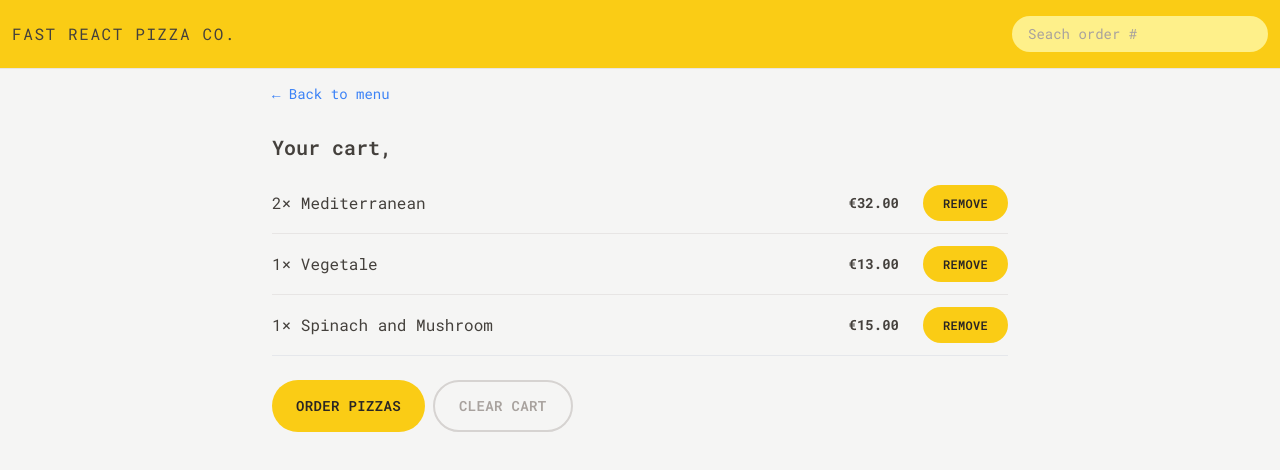
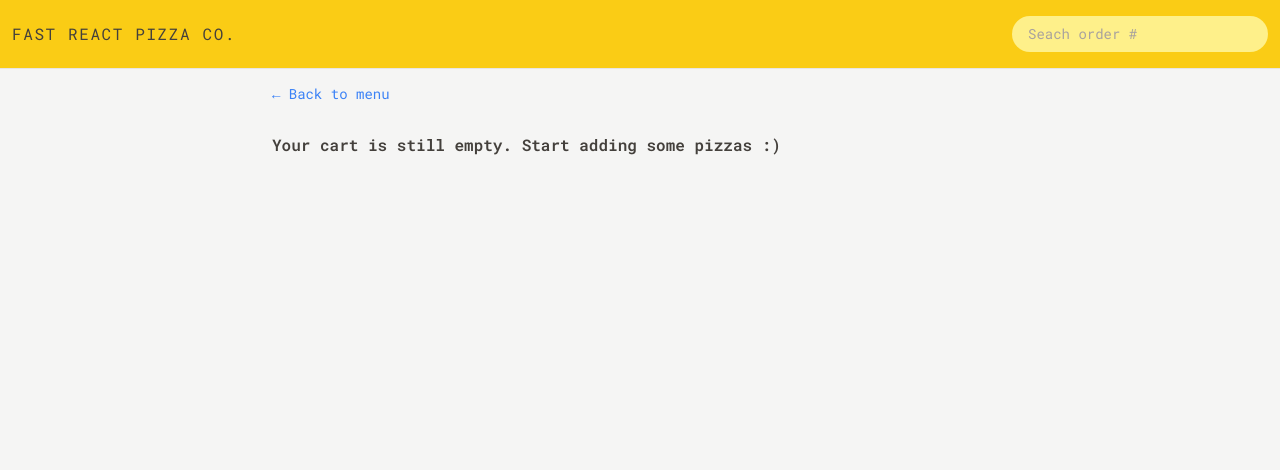
Before and after one commit to jeffreyaggrey/pizza-dash, a React (Vite) app: page /cart in a window 1280 px wide. Shown: the top 470 px of the page. Built offline with nearby package versions, Linux system fonts and the light colour scheme.

Commit message:
clearCart and display EmptyCart component

```diff
--- a/src/features/cart/Cart.jsx
+++ b/src/features/cart/Cart.jsx
@@ -1,36 +1,18 @@
-import { useSelector } from "react-redux";
+import { useSelector, useDispatch } from "react-redux";
 import LinkButton from "../../ui/LinkButton";
 import Button from "../../ui/Button";
 import CartItem from "./CartItem";
-
-const fakeCart = [
-  {
-    pizzaId: 12,
-    name: "Mediterranean",
-    quantity: 2,
-    unitPrice: 16,
-    totalPrice: 32,
-  },
-  {
-    pizzaId: 6,
-    name: "Vegetale",
-    quantity: 1,
-    unitPrice: 13,
-    totalPrice: 13,
-  },
-  {
-    pizzaId: 11,
-    name: "Spinach and Mushroom",
-    quantity: 1,
-    unitPrice: 15,
-    totalPrice: 15,
-  },
-];
+import EmptyCart from "./EmptyCart";
+import { clearCart, getCart } from "./cartSlice";
+import { getUsername } from "../user/userSlice";
 
 function Cart() {
-  const username = useSelector((state) => state.user.username);
+  const username = useSelector(getUsername);
+  const cart = useSelector(getCart);
 
-  const cart = fakeCart;
+  const dispatch = useDispatch();
+
+  if (!cart.length) return <EmptyCart />;
 
   return (
     <div className="px-4 py-3">
@@ -48,7 +30,9 @@
         <Button to="/order/new" type="primary">
           Order pizzas
         </Button>
-        <Button type="secondary">Clear cart</Button>
+        <Button type="secondary" onClick={() => dispatch(clearCart())}>
+          Clear cart
+        </Button>
       </div>
     </div>
   );
--- a/src/features/cart/EmptyCart.jsx
+++ b/src/features/cart/EmptyCart.jsx
@@ -1,11 +1,13 @@
-import { Link } from 'react-router-dom';
+import LinkButton from "../../ui/LinkButton";
 
 function EmptyCart() {
   return (
-    <div>
-      <Link to="/menu">&larr; Back to menu</Link>
+    <div className="px-4 py-3">
+      <LinkButton to="/menu">&larr; Back to menu</LinkButton>
 
-      <p>Your cart is still empty. Start adding some pizzas :)</p>
+      <p className="mt-7 font-semibold">
+        Your cart is still empty. Start adding some pizzas :)
+      </p>
     </div>
   );
 }
--- a/src/features/cart/cartSlice.js
+++ b/src/features/cart/cartSlice.js
@@ -48,6 +48,9 @@
 
 export default cartSlice.reducer;
 
+// Selectors
+export const getCart = (state) => state.cart.cart;
+
 export const getTotalCartQuantity = (state) =>
   state.cart.cart.reduce((sum, item) => sum + item.quantity, 0);
 
--- a/src/features/user/userSlice.js
+++ b/src/features/user/userSlice.js
@@ -40,3 +40,6 @@
 export const { updateName } = userSlice.actions;
 
 export default userSlice.reducer;
+
+// Selectors
+export const getUsername = (state) => state.user.username;
```
